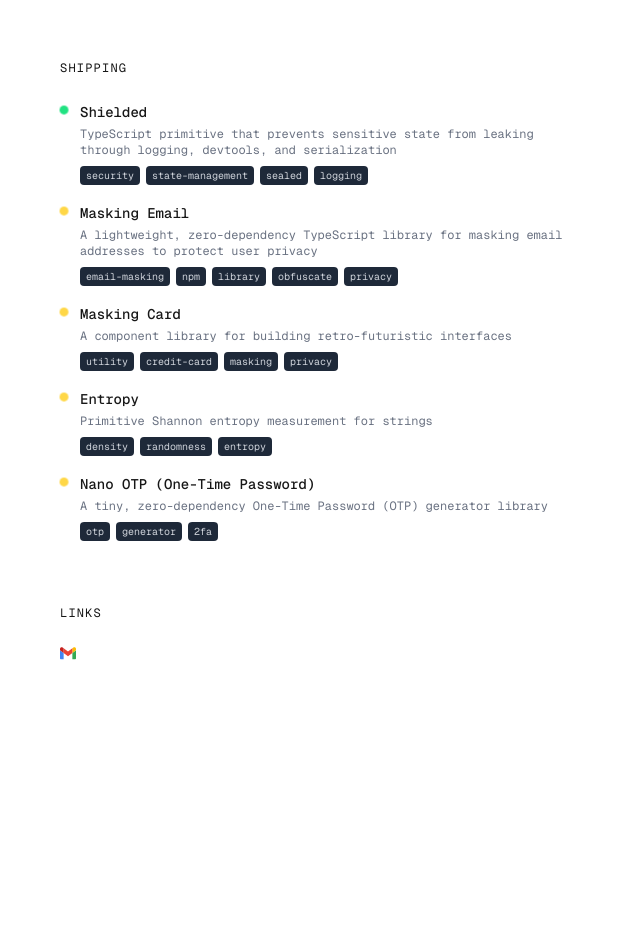
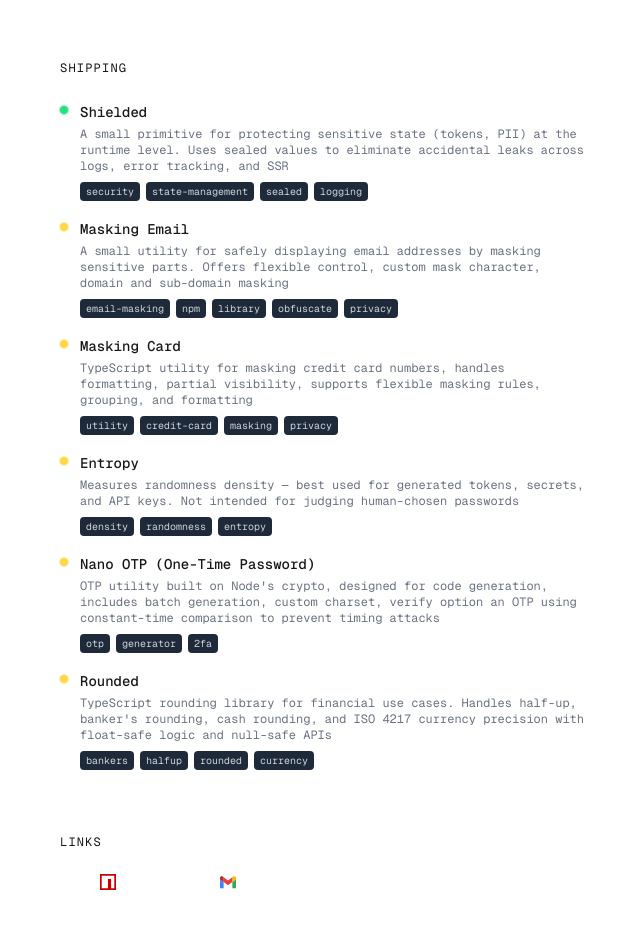
Before and after one commit to ekaone/prasetia-me, a Next.js app: page / in a window 1280 px wide. Shown: the part 240-1168 px from the top of the page, without its empty margins (316-956 px from the left). Before the commit the page ends 997 px from the top, so only its background shows below. Built offline with nearby package versions, Linux system fonts and the light colour scheme.

Commit message:
update desc

```diff
--- /dev/null
+++ b/app/components/icons/dev-to.tsx
@@ -0,0 +1,22 @@
+import type { SVGProps } from "react";
+
+const Devto = (props: SVGProps<SVGSVGElement>) => (
+  <svg {...props} viewBox="0 0 256 256" fill="none">
+    <path
+      fillRule="evenodd"
+      clipRule="evenodd"
+      d="M87.3749 147.217C87.3749 157.436 81.0804 172.918 61.1561 172.886H36V83H61.6874C80.9015 83 87.3641 98.4608 87.3695 108.685L87.3749 147.217ZM62.582 99.8189C64.6856 99.8189 66.7946 100.607 68.8982 102.182C70.9963 103.757 72.0535 106.126 72.0589 109.277V147.114C72.0589 150.27 71.0071 152.633 68.9036 154.209C66.8 155.784 64.691 156.572 62.5874 156.572H53.1268V99.8189H62.582Z"
+      fill="white"
+    />
+    <path
+      d="M141.959 99.0529H113.073V119.924H130.731V135.988H113.073V156.854H141.965V172.918H108.253C102.203 173.076 97.1717 168.284 97.0199 162.222V94.2561C96.8735 88.1989 101.661 83.1684 107.706 83.0163H141.965L141.959 99.0529Z"
+      fill="white"
+    />
+    <path
+      d="M198.149 161.684C190.992 178.389 178.17 175.064 172.429 161.684L151.539 83.0217H169.197L185.305 144.8L201.336 83.0217H219L198.149 161.684Z"
+      fill="white"
+    />
+  </svg>
+);
+
+export { Devto };
--- /dev/null
+++ b/app/components/icons/npm.tsx
@@ -0,0 +1,13 @@
+import type { SVGProps } from "react";
+
+const NPM = (props: SVGProps<SVGSVGElement>) => (
+  <svg {...props} viewBox="0 0 2500 2500">
+    <path fill="#c00" d="M0 0h2500v2500H0z" />
+    <path
+      fill="#fff"
+      d="M1241.5 268.5h-973v1962.9h972.9V763.5h495v1467.9h495V268.5z"
+    />
+  </svg>
+);
+
+export { NPM };
--- a/app/data/link.ts
+++ b/app/data/link.ts
@@ -1,15 +1,15 @@
 import { XformerlyTwitter } from "../components/icons/x";
 import { GitHub } from "../components/icons/github";
 import { Gmail } from "../components/icons/mail";
+import { NPM } from "../components/icons/npm";
+import { Devto } from "../components/icons/dev-to";
 
 const links = [
+  { icon: GitHub, label: "GitHub", href: "https://github.com/ekaone" },
+  { icon: NPM, label: "NPM", href: "https://www.npmjs.com/~ekaone" },
+  { icon: Devto, label: "Dev.to", href: "https://dev.to/ekaone" },
+  { icon: XformerlyTwitter, label: "X", href: "https://x.com/twekaone" },
   { icon: Gmail, label: "Email", href: "mailto:ekaone3033@gmail.com" },
-  { icon: GitHub, label: "GitHub", href: "https://github.com/ekaone" },
-  {
-    icon: XformerlyTwitter,
-    label: "X",
-    href: "https://x.com/ekaone3033",
-  },
 ];
 
 export { links };
--- a/app/data/project.ts
+++ b/app/data/project.ts
@@ -2,7 +2,7 @@ const projects = [
   {
     title: "Shielded",
     description:
-      "TypeScript primitive that prevents sensitive state from leaking through logging, devtools, and serialization",
+      "A small primitive for protecting sensitive state (tokens, PII) at the runtime level. Uses sealed values to eliminate accidental leaks across logs, error tracking, and SSR",
     active: true,
     stack: ["security", "state-management", "sealed", "logging"],
     url: "https://github.com/ekaone/shielded",
@@ -10,21 +10,23 @@ const projects = [
   {
     title: "Masking Email",
     description:
-      "A lightweight, zero-dependency TypeScript library for masking email addresses to protect user privacy",
+      "A small utility for safely displaying email addresses by masking sensitive parts. Offers flexible control, custom mask character, domain and sub-domain masking",
     active: false,
     stack: ["email-masking", "npm", "library", "obfuscate", "privacy"],
     url: "https://github.com/ekaone/mask-email",
   },
   {
     title: "Masking Card",
-    description: "A component library for building retro-futuristic interfaces",
+    description:
+      "TypeScript utility for masking credit card numbers, handles formatting, partial visibility, supports flexible masking rules, grouping, and formatting",
     active: false,
     stack: ["utility", "credit-card", "masking", "privacy"],
     url: "https://github.com/ekaone/mask-card",
   },
   {
     title: "Entropy",
-    description: "Primitive Shannon entropy measurement for strings",
+    description:
+      "Measures randomness density — best used for generated tokens, secrets, and API keys. Not intended for judging human-chosen passwords",
     active: false,
     stack: ["density", "randomness", "entropy"],
     url: "https://github.com/ekaone/entropy",
@@ -32,11 +34,19 @@ const projects = [
   {
     title: "Nano OTP (One-Time Password)",
     description:
-      "A tiny, zero-dependency One-Time Password (OTP) generator library",
+      "OTP utility built on Node's crypto, designed for code generation, includes batch generation, custom charset, verify option an OTP using constant-time comparison to prevent timing attacks",
     active: false,
     stack: ["otp", "generator", "2fa"],
     url: "https://github.com/ekaone/nano-otp",
   },
+  {
+    title: "Rounded",
+    description:
+      "TypeScript rounding library for financial use cases. Handles half-up, banker's rounding, cash rounding, and ISO 4217 currency precision with float-safe logic and null-safe APIs",
+    active: false,
+    stack: ["bankers", "halfup", "rounded", "currency"],
+    url: "https://github.com/ekaone/rounded",
+  },
 ];
 
 export { projects };
--- a/app/page.tsx
+++ b/app/page.tsx
@@ -41,7 +41,7 @@ export default function Home() {
                     href={project.url}
                     target="_blank"
                     rel="noopener noreferrer"
-                    className="text-sm font-medium hover:text-accent transition-colors inline-flex items-center gap-1"
+                    className="text-sm font-medium hover:text-green-400 transition-colors inline-flex items-center gap-1"
                   >
                     {project.title}
                   </a>
```
